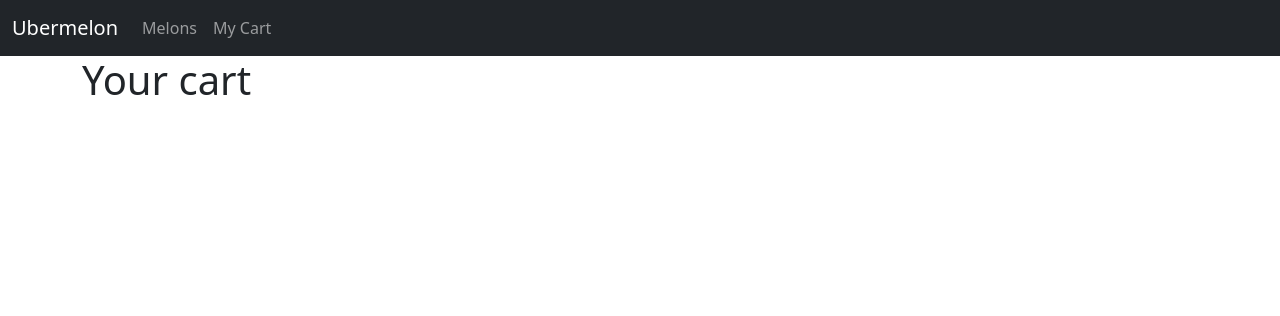
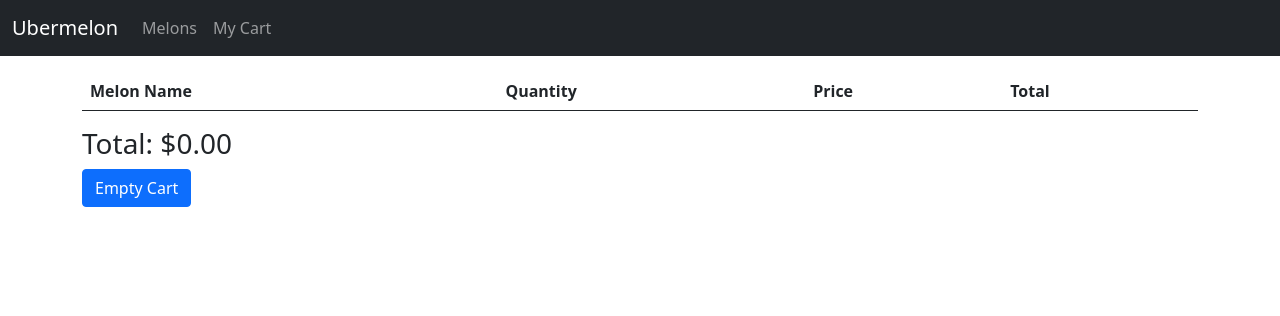
Before and after one commit to mitchhenline/melon_project, a Flask app: page /cart in a window 1280 px wide. Shown: the top 316 px of the page. Run offline with Flask 2, Linux system fonts and the light colour scheme; lists and menus that the app fills with data are empty.

Commit message:
finished shopping cart functionality

```diff
--- a/server.py
+++ b/server.py
@@ -1,8 +1,9 @@
-from flask import Flask, render_template, redirect, request
+from flask import Flask, render_template, redirect, flash, request, session
 import jinja2, melons
 
 app = Flask(__name__)
 app.jinja_env.undefined = jinja2.StrictUndefined
+app.secret_key = 'dev'
 
 # ______ ROUTES _______
 
@@ -24,11 +25,43 @@ def melon_details(melon_id):
 
 @app.route('/add_to_cart/<melon_id>')
 def add_to_cart(melon_id):
-    return f"{melon_id} added to cart"
+
+    if 'cart' not in session:
+        session['cart'] = {}
+    cart = session['cart']
+
+    cart[melon_id] = cart.get(melon_id, 0) + 1
+    session.modified = True
+    flash(f"Melon {melon_id} successfully added to cart.")
+    print(cart)
+
+    return redirect("/cart")
 
 @app.route('/cart')
 def show_cart():
-    return render_template('show_shopping_cart.html')
+    order_total = 0
+    cart_melons = []
+
+    cart = session.get("cart", {})
+
+    for melon_id, quantity in cart.items():
+        melon = melons.get_melon_id(melon_id)
+
+        total_cost = quantity * melon.price
+        order_total +=total_cost
+
+        melon.quantity = quantity
+        melon.total_cost = total_cost
+
+        cart_melons.append(melon)
+
+    return render_template('cart.html', cart_melons=cart_melons, order_total=order_total)
+
+@app.route('/empty_cart')
+def empty_cart():
+    session['cart'] = {}
+
+    return redirect('/cart')
 
 
 # ______ ROUTES END _______
--- a/templates/all_melons.html
+++ b/templates/all_melons.html
@@ -9,7 +9,7 @@
         <h5>
             <a href="{{ url_for('melon_details', melon_id=melon.melon_id) }}">{{ melon.common_name }}</a>
         </h5>
-        {{ melon.price_str() }}
+    {{ melon.price_str() }}
     </div>
     {% endfor %}
 {% endblock %}
--- a/templates/base.html
+++ b/templates/base.html
@@ -20,6 +20,9 @@
     </nav>
 
   <div class="container">
+    {% for message in get_flashed_messages() %}
+        <p class="alert alert-warning">{{ message }}</p>
+    {% endfor %}
 
     <!-- This is where the main content goes. -->
     {% block body %}
--- /dev/null
+++ b/templates/cart.html
@@ -0,0 +1,29 @@
+{% extends "base.html" %}
+
+{% block body %}
+     <table class="table table-striped mt-3">
+        <thead>
+            <tr>
+                <th>Melon Name</th>
+                <th>Quantity</th>
+                <th>Price</th>
+                <th>Total</th>
+            </tr>
+        </thead>
+        <tbody>
+            {% for melon in cart_melons %}
+            <tr>
+                <td>{{ melon.common_name }}</td>
+                <td>{{ melon.quantity }}</td>
+                <td>{{ "%0.2f" | format(melon.price) }}</td>
+                <td>{{ "%0.2f" | format(melon.total_cost) }}</td>
+                <td></td>
+            </tr>
+            {% endfor %}
+        </tbody>
+     </table>
+
+     <h3>Total: ${{ "%0.2f" | format(order_total) }}</h3>
+
+     <a href = '/empty_cart' class="btn btn-primary">Empty Cart</a>
+{% endblock %}
--- a/templates/show_shopping_cart.html
+++ /dev/null
@@ -1,5 +0,0 @@
-{% extends "base.html" %}
-
-{% block body %}
-    <h1>Your cart</h1>
-{% endblock %}
```
